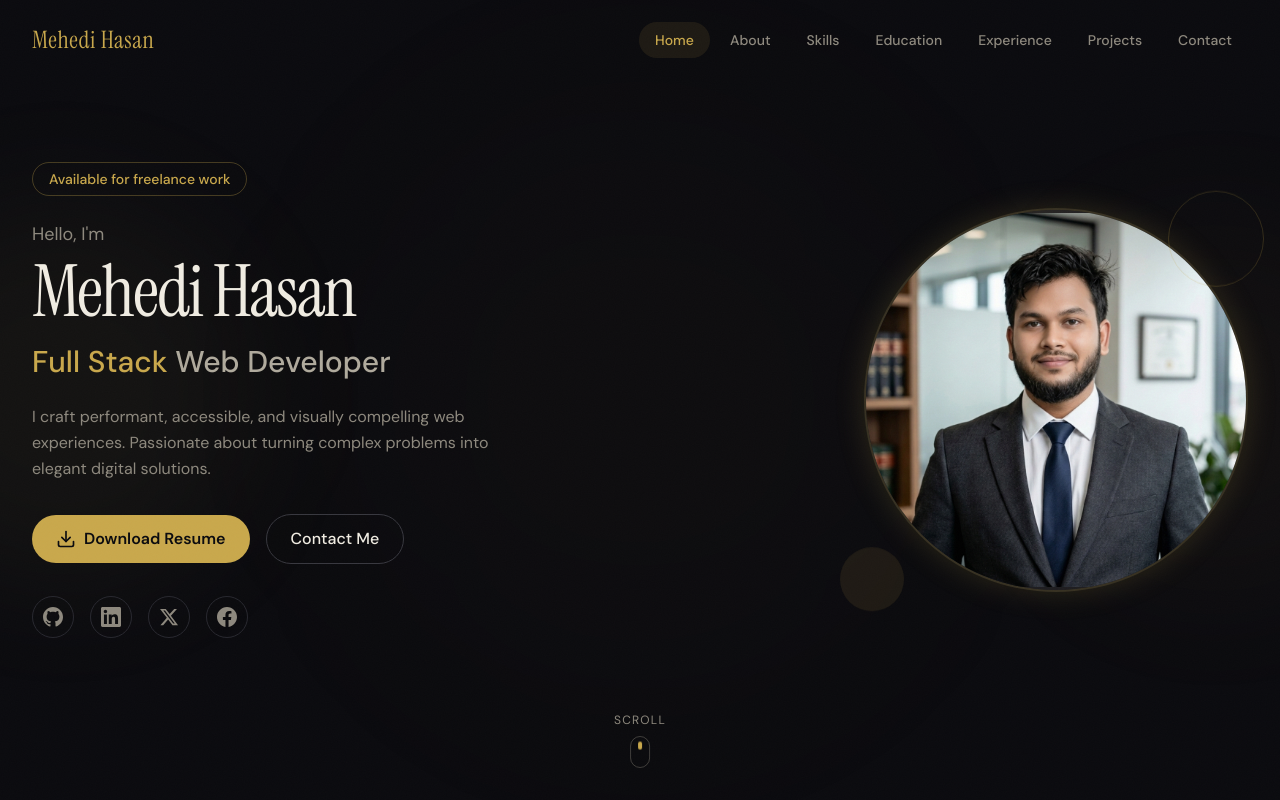
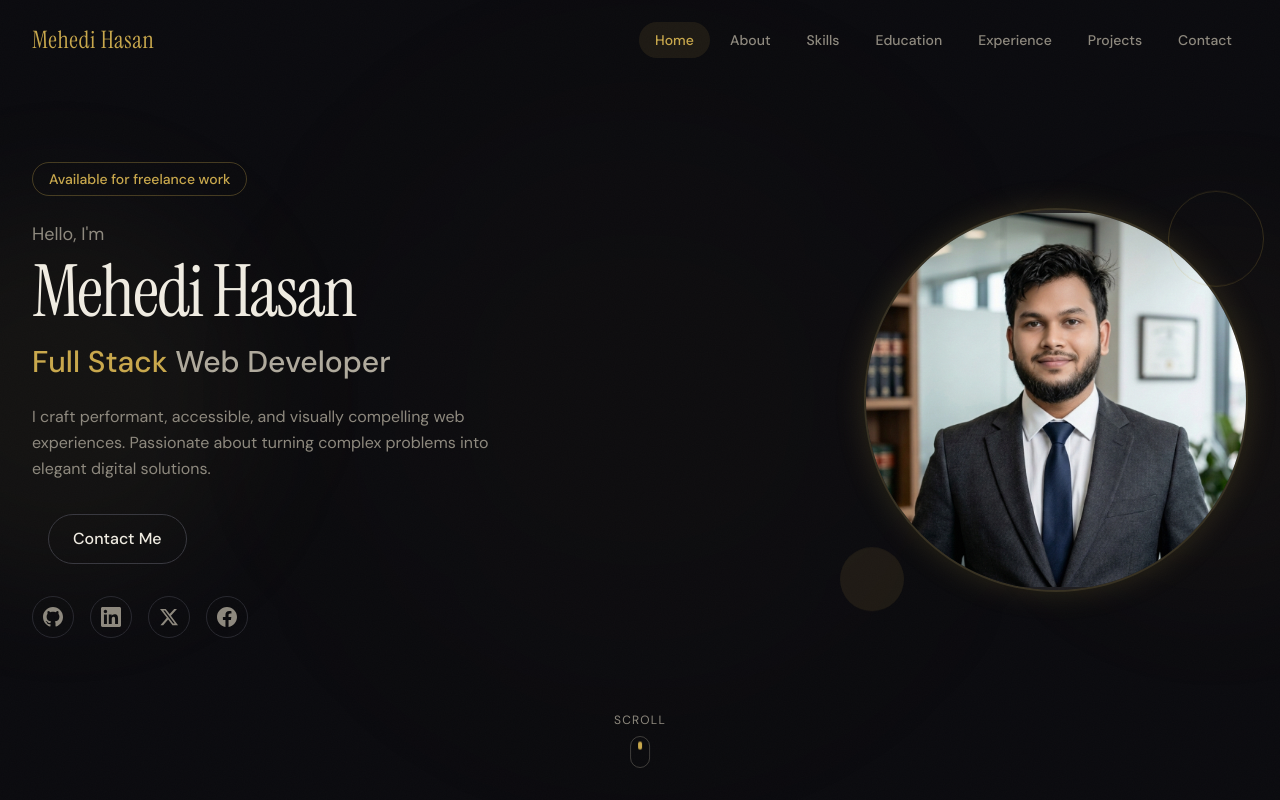
Before and after one commit to mehedihasanv/portfolio, a Next.js app: page / in a window 1280 px wide. Shown: the top 800 px of the page. Built offline with nearby package versions, Linux system fonts and the light colour scheme.

Commit message:
Updated download.

```diff
--- a/app/components/Hero.tsx
+++ b/app/components/Hero.tsx
@@ -42,14 +42,25 @@ const DownloadIcon = () => (
 
 const socialLinks = [
   { name: "GitHub", href: "https://github.com/mehedihasanv", icon: GithubIcon },
-  { name: "LinkedIn", href: "https://www.linkedin.com/in/mehedi-hasan-3a36233b4", icon: LinkedInIcon },
+  {
+    name: "LinkedIn",
+    href: "https://www.linkedin.com/in/mehedi-hasan-3a36233b4",
+    icon: LinkedInIcon,
+  },
   { name: "Twitter", href: "https://x.com/HasanMehed57540", icon: TwitterIcon },
-  { name: "Facebook", href: "https://www.facebook.com/mehedi.hasan.65118", icon: FacebookIcon },
+  {
+    name: "Facebook",
+    href: "https://www.facebook.com/mehedi.hasan.65118",
+    icon: FacebookIcon,
+  },
 ];
 
 export default function Hero() {
   return (
-    <section id="home" className="relative min-h-screen flex items-center overflow-hidden">
+    <section
+      id="home"
+      className="relative min-h-screen flex items-center overflow-hidden"
+    >
       {/* Background ambient glow */}
       <div className="absolute inset-0 pointer-events-none">
         <div className="absolute top-1/4 -left-32 w-96 h-96 bg-accent/5 rounded-full blur-3xl" />
@@ -96,11 +107,12 @@ export default function Hero() {
               <div className="flex flex-col sm:flex-row items-center gap-4 mb-8 justify-center lg:justify-start">
                 <a
                   href="/Mehedi_Hasan_Resume.pdf"
-                  download
-                  className="group flex items-center gap-2 px-6 py-3 bg-accent text-background font-semibold rounded-full hover:bg-accent-light transition-all duration-300 hover:shadow-lg hover:shadow-accent/25"
+                  download="Mehedi_Hasan_Resume.pdf"
+                  target="_blank"
+                  rel="noopener noreferrer"
+                  className="..."
                 >
-                  <DownloadIcon />
-                  Download Resume
+                  {" "}
                 </a>
                 <a
                   href="#contact"
@@ -135,7 +147,10 @@ export default function Hero() {
               <div className="w-72 h-72 sm:w-80 sm:h-80 lg:w-96 lg:h-96 rounded-full bg-surface border-2 border-accent/20 overflow-hidden animate-pulse-glow">
                 <div className="w-full h-full bg-gradient-to-br from-accent/20 via-surface-light to-accent/10 flex items-center justify-center">
                   <span className="text-8xl font-display text-accent/40">
-                    <img src="/Gemini_Generated_Image_22snmo22snmo22sn.png" alt="" />
+                    <img
+                      src="/Gemini_Generated_Image_22snmo22snmo22sn.png"
+                      alt=""
+                    />
                   </span>
                 </div>
               </div>
```
